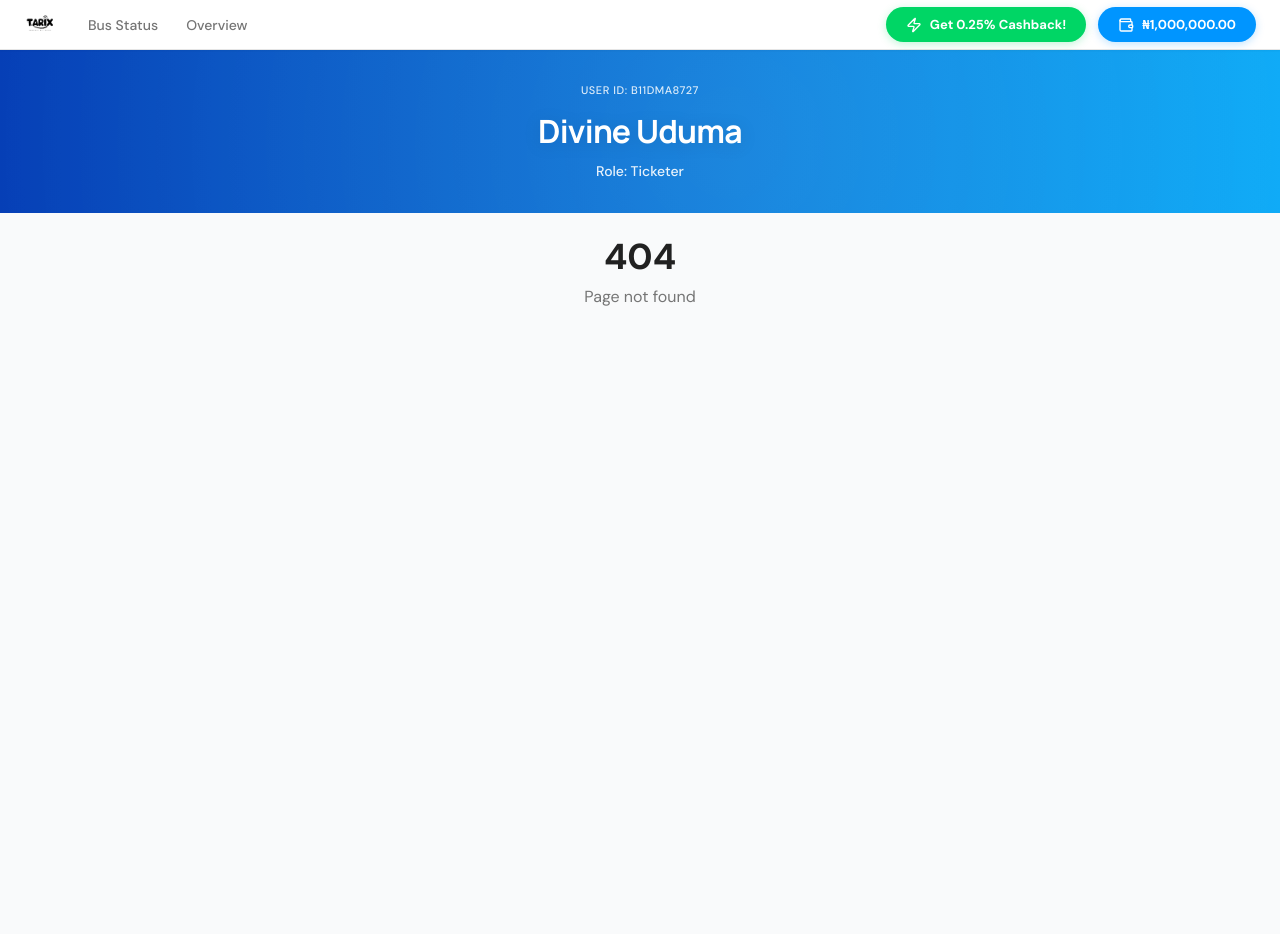
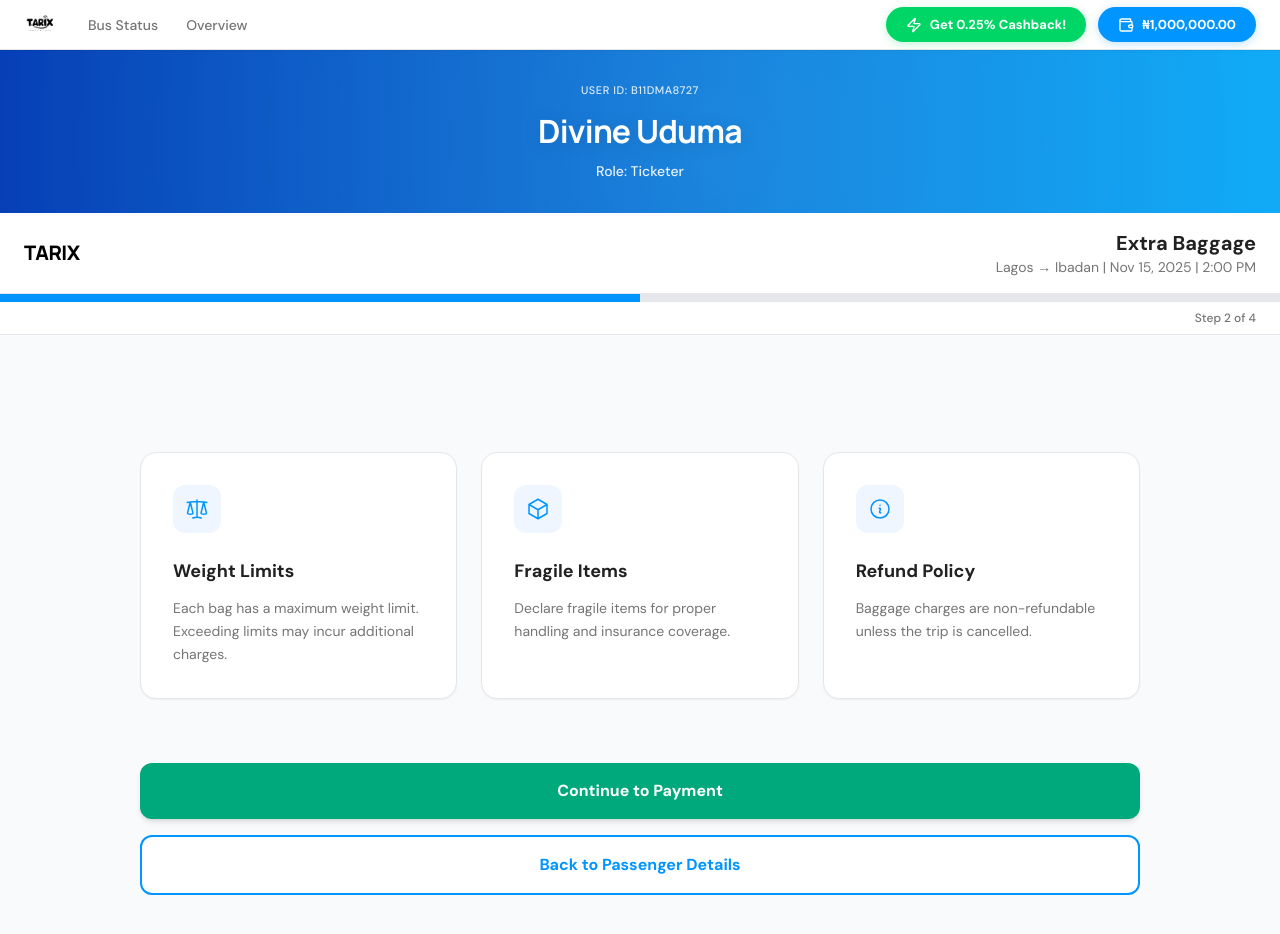
Before and after one commit to Triax-Ecosystem-Dev-Team/tarix-Ticketer, a React (Vite) app: page /booking/baggage in a window 1280 px wide. Before the commit this address had no page. Shown: the top 934 px of the page. Before the commit the page ends 800 px from the top, so only its background shows below. Built offline with nearby package versions, Linux system fonts and the light colour scheme.

Commit message:
feat: Add extra baggage and seat selection views along with a new trip card component.

```diff
--- a/src/modules/ticketer/components/cards/TripCard.tsx
+++ b/src/modules/ticketer/components/cards/TripCard.tsx
@@ -12,7 +12,7 @@ const TripCard: React.FC<TripCardProps> = ({ trip, onSelect }) => {
   const { formatDate } = useDateFormat();
 
   return (
-    <div className="bg-white rounded-xl border border-border-gray shadow-sm hover:shadow-md transition-shadow">
+    <div className="bg-white rounded-xl border border-border-gray shadow-sm hover:shadow-md hover:border-primary-blue transition-all duration-300">
       {/* Mobile Layout (default) */}
       <div className="block sm:hidden">
         {/* Header with Date and Time */}
--- a/src/modules/ticketer/components/seat-map/SeatMap.tsx
+++ b/src/modules/ticketer/components/seat-map/SeatMap.tsx
@@ -55,7 +55,7 @@ const SeatMap: React.FC<SeatMapProps> = ({ seats, selectedSeatId, onSeatSelect }
       {/* Bus Layout - CSS Grid */}
       <div className="max-w-md mx-auto">
         <div
-          className="grid gap-y-2 gap-x-1"
+          className="grid gap-y-4 gap-x-2"
           style={{
             gridTemplateColumns: '3.5rem 3.5rem 0.15fr 3.5rem 3.5rem',
             justifyItems: 'stretch',
--- /dev/null
+++ b/src/modules/ticketer/views/ExtraBaggage.tsx
@@ -0,0 +1,112 @@
+import React from 'react';
+import { useNavigate } from 'react-router-dom';
+
+const ExtraBaggage: React.FC = () => {
+  const navigate = useNavigate();
+
+  const handleContinue = () => {
+    navigate('/booking/payment');
+  };
+
+  const handleBack = () => {
+    navigate(-1);
+  };
+
+  return (
+    <div className="min-h-screen bg-gray-50 flex flex-col">
+      {/* Header */}
+      <header className="bg-white px-6 py-4 border-b border-gray-200">
+        <div className="max-w-[1400px] mx-auto flex justify-between items-center">
+          <div className="font-display font-extrabold text-xl tracking-tight">
+            TARIX
+          </div>
+          <div className="text-right">
+            <h1 className="text-xl font-bold text-text-dark">Extra Baggage</h1>
+            {/* Keeping the trip info for context */}
+            <p className="text-sm text-text-gray">
+              Lagos → Ibadan | Nov 15, 2025 | 2:00 PM
+            </p>
+          </div>
+        </div>
+      </header>
+
+      {/* Progress Bar */}
+      <div className="bg-white border-b border-gray-200">
+        <div className="max-w-[1400px] mx-auto">
+          <div className="w-full bg-gray-200 h-2">
+            <div className="bg-primary-blue h-2 transition-all duration-500" style={{ width: '50%' }}></div>
+          </div>
+          <div className="flex justify-end px-6 py-2">
+            <p className="text-xs text-text-gray font-medium">Step 2 of 4</p>
+          </div>
+        </div>
+      </div>
+
+      {/* Main Content */}
+      <main className="flex-1 p-6 flex flex-col items-center justify-center">
+        <div className="max-w-[1000px] w-full space-y-8">
+
+          <div className="grid grid-cols-1 md:grid-cols-3 gap-6">
+            {/* Weight Limits Card */}
+            <div className="bg-white p-8 rounded-2xl border border-gray-200 shadow-sm hover:shadow-md transition-shadow">
+              <div className="w-12 h-12 bg-blue-50 rounded-xl flex items-center justify-center mb-6 text-primary-blue">
+                <svg xmlns="http://www.w3.org/2000/svg" fill="none" viewBox="0 0 24 24" strokeWidth={1.5} stroke="currentColor" className="w-6 h-6">
+                  <path strokeLinecap="round" strokeLinejoin="round" d="M12 3v17.25m0 0c-1.472 0-2.882.265-4.185.75M12 20.25c1.472 0 2.882.265 4.185.75M18.75 4.97A48.416 48.416 0 0012 4.5c-2.291 0-4.545.16-6.75.47m13.5 0c1.01.143 2.01.317 3 .52m-3-.52l2.62 10.726c.122.499-.106 1.028-.589 1.202a5.988 5.988 0 01-2.031.352 5.988 5.988 0 01-2.031-.352c-.483-.174-.711-.703-.59-1.202L18.75 4.971zm-16.5.52c.99-.203 1.99-.377 3-.52m0 0l2.62 10.726c.122.499-.106 1.028-.589 1.202a5.989 5.989 0 01-2.031.352 5.989 5.989 0 01-2.031-.352c-.483-.174-.711-.703-.59-1.202L5.25 4.971z" />
+                </svg>
+              </div>
+              <h3 className="text-lg font-bold text-text-dark mb-3">Weight Limits</h3>
+              <p className="text-sm text-text-gray leading-relaxed">
+                Each bag has a maximum weight limit. Exceeding limits may incur additional charges.
+              </p>
+            </div>
+
+            {/* Fragile Items Card */}
+            <div className="bg-white p-8 rounded-2xl border border-gray-200 shadow-sm hover:shadow-md transition-shadow">
+              <div className="w-12 h-12 bg-blue-50 rounded-xl flex items-center justify-center mb-6 text-primary-blue">
+                <svg xmlns="http://www.w3.org/2000/svg" fill="none" viewBox="0 0 24 24" strokeWidth={1.5} stroke="currentColor" className="w-6 h-6">
+                  <path strokeLinecap="round" strokeLinejoin="round" d="M21 7.5l-9-5.25L3 7.5m18 0l-9 5.25m9-5.25v9l-9 5.25M3 7.5l9 5.25M3 7.5v9l9 5.25m0-9v9" />
+                </svg>
+              </div>
+              <h3 className="text-lg font-bold text-text-dark mb-3">Fragile Items</h3>
+              <p className="text-sm text-text-gray leading-relaxed">
+                Declare fragile items for proper handling and insurance coverage.
+              </p>
+            </div>
+
+            {/* Refund Policy Card */}
+            <div className="bg-white p-8 rounded-2xl border border-gray-200 shadow-sm hover:shadow-md transition-shadow">
+               <div className="w-12 h-12 bg-blue-50 rounded-xl flex items-center justify-center mb-6 text-primary-blue">
+                <svg xmlns="http://www.w3.org/2000/svg" fill="none" viewBox="0 0 24 24" strokeWidth={1.5} stroke="currentColor" className="w-6 h-6">
+                  <path strokeLinecap="round" strokeLinejoin="round" d="M11.25 11.25l.041-.02a.75.75 0 011.063.852l-.708 2.836a.75.75 0 001.063.853l.041-.021M21 12a9 9 0 11-18 0 9 9 0 0118 0zm-9-3.75h.008v.008H12V8.25z" />
+                </svg>
+              </div>
+              <h3 className="text-lg font-bold text-text-dark mb-3">Refund Policy</h3>
+              <p className="text-sm text-text-gray leading-relaxed">
+                Baggage charges are non-refundable unless the trip is cancelled.
+              </p>
+            </div>
+          </div>
+
+          <div className="space-y-4 pt-8">
+            <button
+              onClick={handleContinue}
+              className="w-full py-4 bg-[#00A97C] text-white rounded-xl font-bold text-base hover:bg-[#008F68] active:scale-[0.98] transition-all shadow-md"
+            >
+              Continue to Payment
+            </button>
+
+            <button
+              onClick={handleBack}
+              className="w-full py-4 bg-white border-2 border-primary-blue text-primary-blue rounded-xl font-bold text-base hover:bg-blue-50 active:scale-[0.98] transition-all"
+            >
+              Back to Passenger Details
+            </button>
+          </div>
+
+        </div>
+      </main>
+    </div>
+  );
+};
+
+export default ExtraBaggage;
--- a/src/modules/ticketer/views/SeatSelection.tsx
+++ b/src/modules/ticketer/views/SeatSelection.tsx
@@ -39,7 +39,7 @@ const SeatSelection: React.FC = () => {
   const handleContinue = () => {
     if (!selectedSeat) return;
     console.log('Selected Seat:', selectedSeat);
-    // navigate('/booking/payment');
+    navigate('/booking/baggage');
   };
 
   const handleBack = () => {
@@ -148,7 +148,7 @@ const SeatSelection: React.FC = () => {
                 disabled={!selectedSeat}
                 className={`w-full py-4 rounded-xl font-bold text-base transition-all ${
                   selectedSeat
-                    ? 'bg-[#00C853] text-white hover:bg-[#00B347] active:scale-[0.98] shadow-md'
+                    ? 'bg-[#00A97C] text-white hover:bg-[#008F68] active:scale-[0.98] shadow-md'
                     : 'bg-gray-200 text-gray-400 cursor-not-allowed'
                 }`}
               >
--- a/src/routes/index.tsx
+++ b/src/routes/index.tsx
@@ -4,6 +4,7 @@ import TicketerDashboard from '../modules/ticketer/views/TicketerDashboard';
 import UserIdentification from '../modules/ticketer/views/UserIdentification';
 import PassengerDetails from '../modules/ticketer/views/PassengerDetails';
 import SeatSelection from '../modules/ticketer/views/SeatSelection';
+import ExtraBaggage from '../modules/ticketer/views/ExtraBaggage';
 
 // Placeholder components
 const BusStatusPage = () => (
@@ -56,6 +57,10 @@ export const router = createBrowserRouter([
         element: <SeatSelection />,
       },
       {
+        path: 'booking/baggage',
+        element: <ExtraBaggage />,
+      },
+      {
         path: 'bus-status',
         element: <BusStatusPage />,
       },
```
